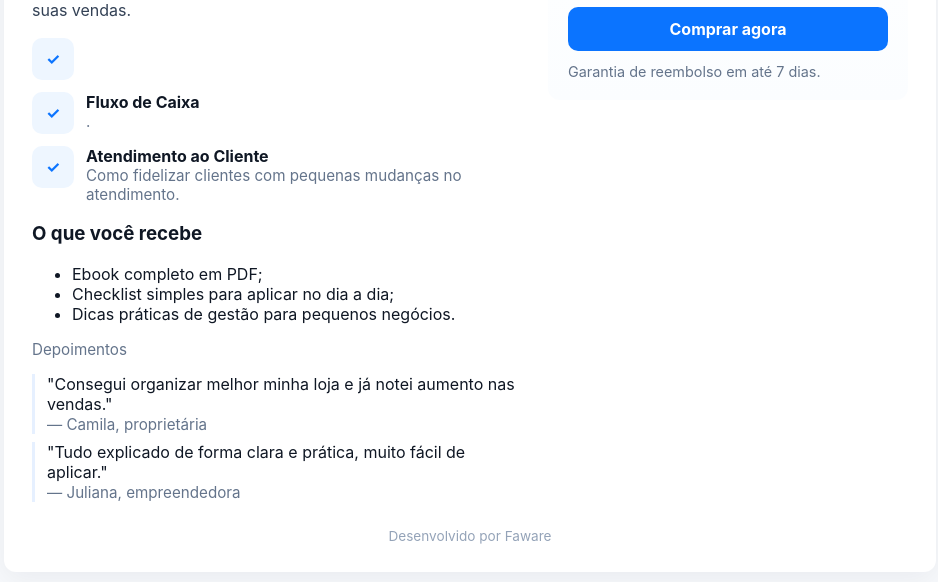
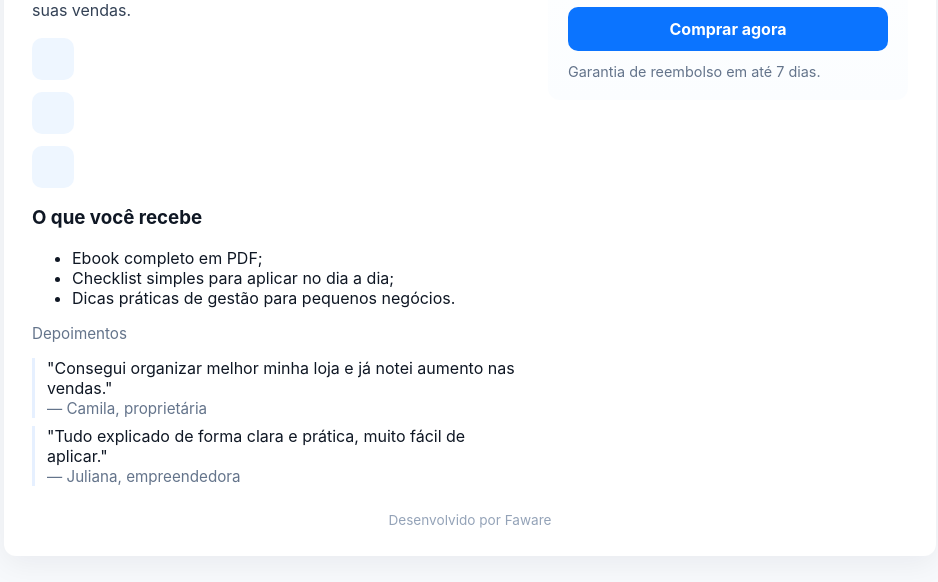
Before and after one commit to fabiodrigs/gest-o, a plain HTML site: page index.html in a window 1280 px wide. Shown: the part 272-854 px from the top of the page, without its empty margins (170-1108 px from the left). Drawn offline with Linux system fonts and the light colour scheme.

Commit message:
Update index.html

```diff
--- a/index.html
+++ b/index.html
@@ -66,7 +66,7 @@ src="https://www.facebook.com/tr?id=990119213243668&ev=PageView&noscript=1"
 
           <div class="features" style="margin-top:18px">
             <div class="feature">
-              <div class="dot">✓</div>
+              <div class="dot"></div>
               <div>
                 <strong></strong>
                 <div class="muted"></div>
@@ -74,18 +74,18 @@ src="https://www.facebook.com/tr?id=990119213243668&ev=PageView&noscript=1"
             </div>
 
             <div class="feature">
-              <div class="dot">✓</div>
+              <div class="dot"></div>
               <div>
-                <strong>Fluxo de Caixa</strong>
-                <div class="muted">.</div>
+                <strong></strong>
+                <div class="muted"></div>
               </div>
             </div>
 
             <div class="feature">
-              <div class="dot">✓</div>
+              <div class="dot"></div>
               <div>
-                <strong>Atendimento ao Cliente</strong>
-                <div class="muted">Como fidelizar clientes com pequenas mudanças no atendimento.</div>
+                <strong></strong>
+                <div class="muted"></div>
               </div>
             </div>
           </div>
```
